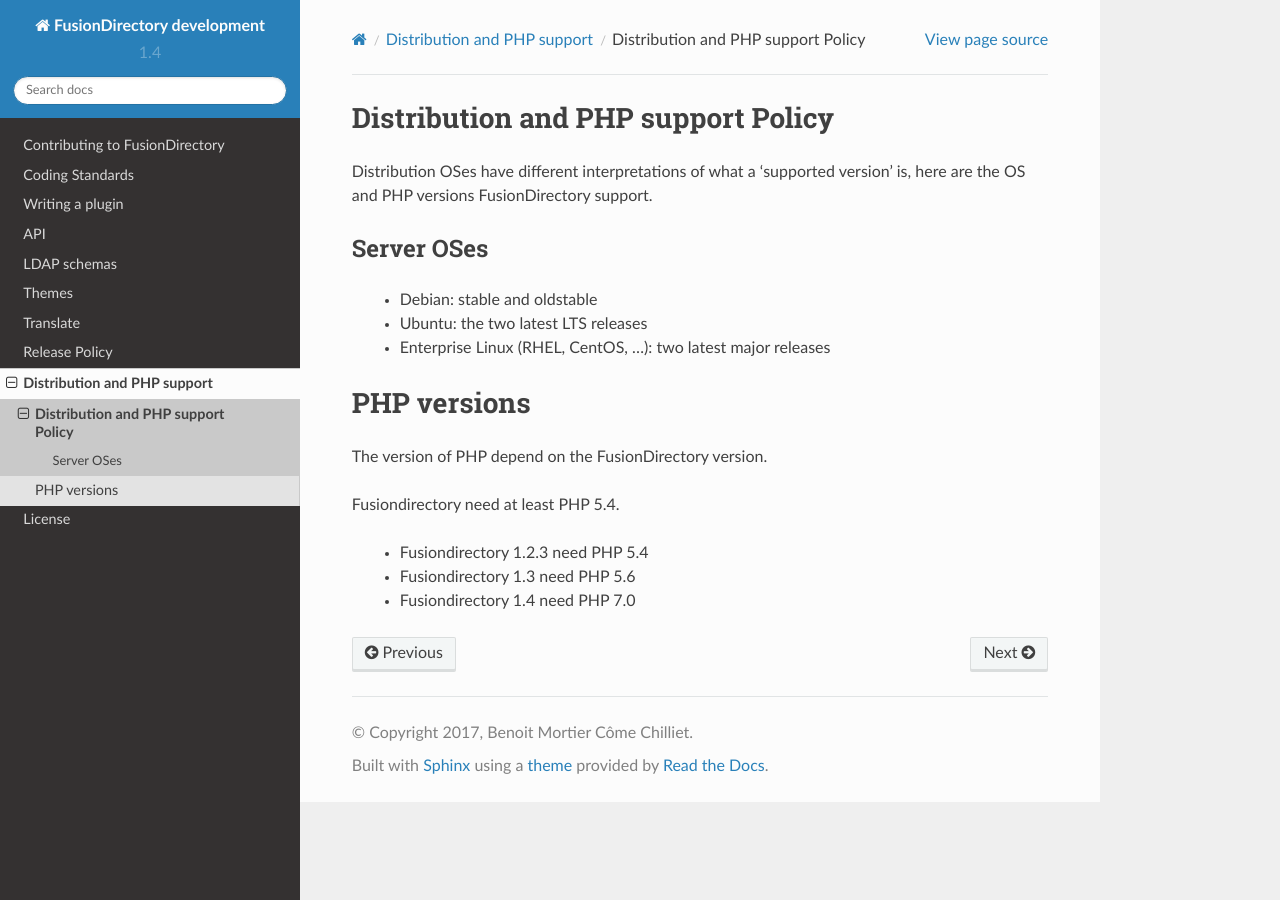
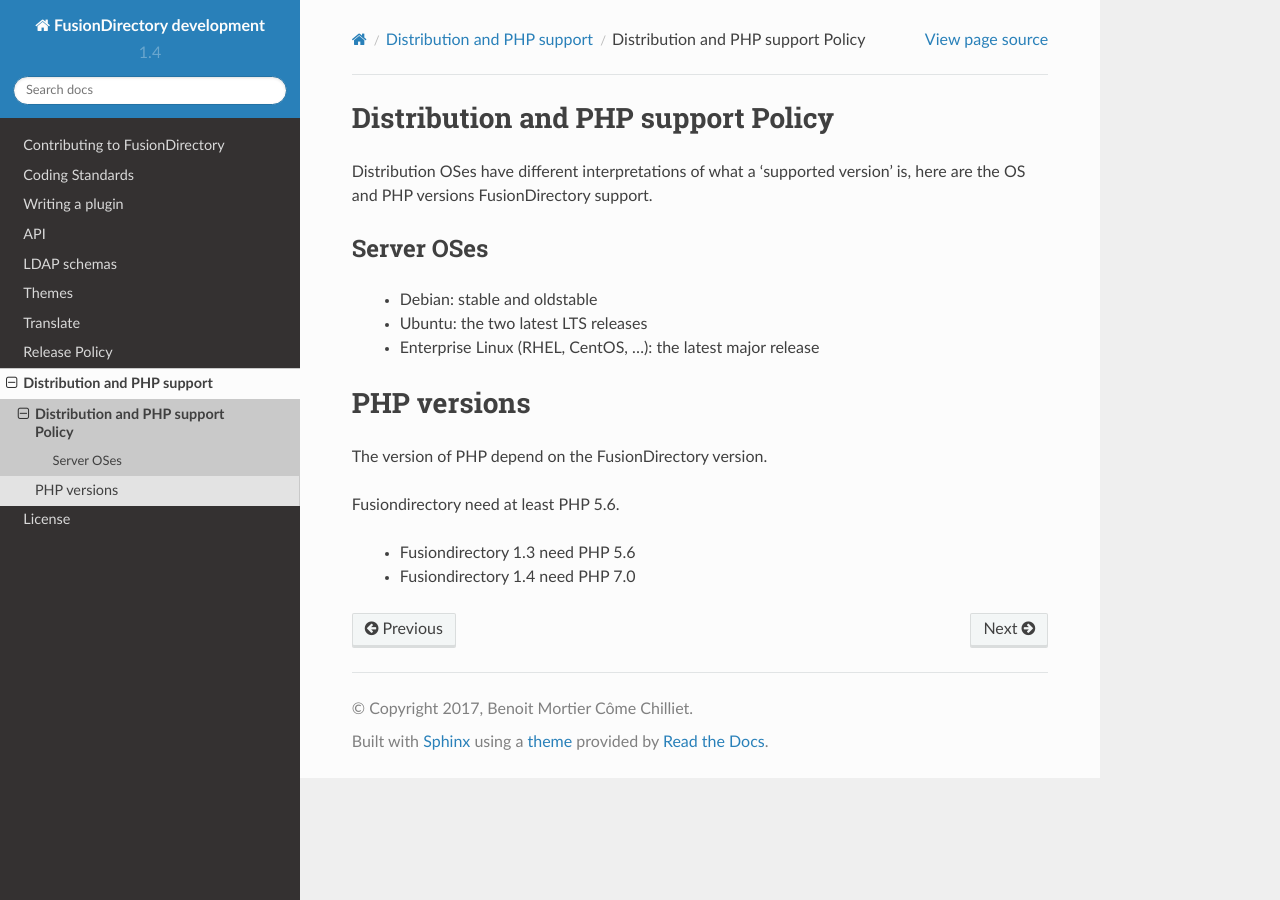
Before and after one commit to fusiondirectory/fusiondirectory-dev-manual, a Sphinx documentation site: the page built from source/support/osandphp.rst, in a window 1280 px wide. Built offline with Sphinx 7.4.7 and the Read the Docs theme 2.0.0, drawn with Linux system fonts in a browser that asks for light colours.

Commit message:
Merge branch '29-rewrite-distribution-and-php-support' into '1.3'
Resolve "rewrite distribution and php support"

Closes #29

See merge request fusiondirectory/dev-manual!35

(cherry picked from commit f7c51029650474e78660d9197680ffcd5c73e829)

a161eab2 :ambulance: fix(support) rewrite distribution and php support

```diff
--- a/source/support/osandphp.rst
+++ b/source/support/osandphp.rst
@@ -8,7 +8,7 @@
 
  * Debian: stable and oldstable
  * Ubuntu: the two latest LTS releases
- * Enterprise Linux (RHEL, CentOS, ...): two latest major releases
+ * Enterprise Linux (RHEL, CentOS, ...): the latest major release
 
 
 PHP versions
@@ -16,8 +16,7 @@
 
 The version of PHP depend on the FusionDirectory version.
 
-Fusiondirectory need at least PHP 5.4.
+Fusiondirectory need at least PHP 5.6.
 
- * Fusiondirectory 1.2.3 need PHP 5.4
  * Fusiondirectory 1.3 need PHP 5.6
  * Fusiondirectory 1.4 need PHP 7.0
```
